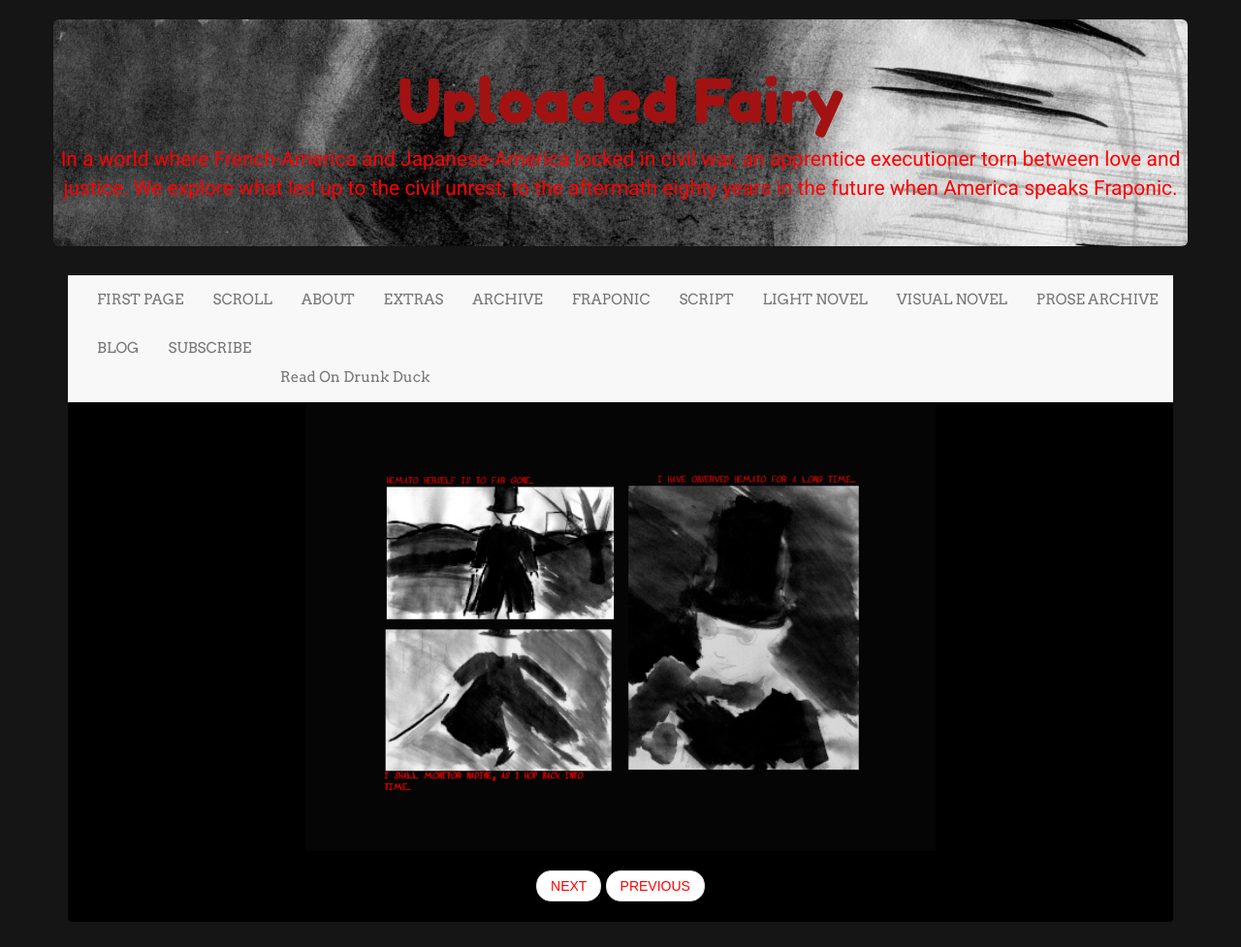
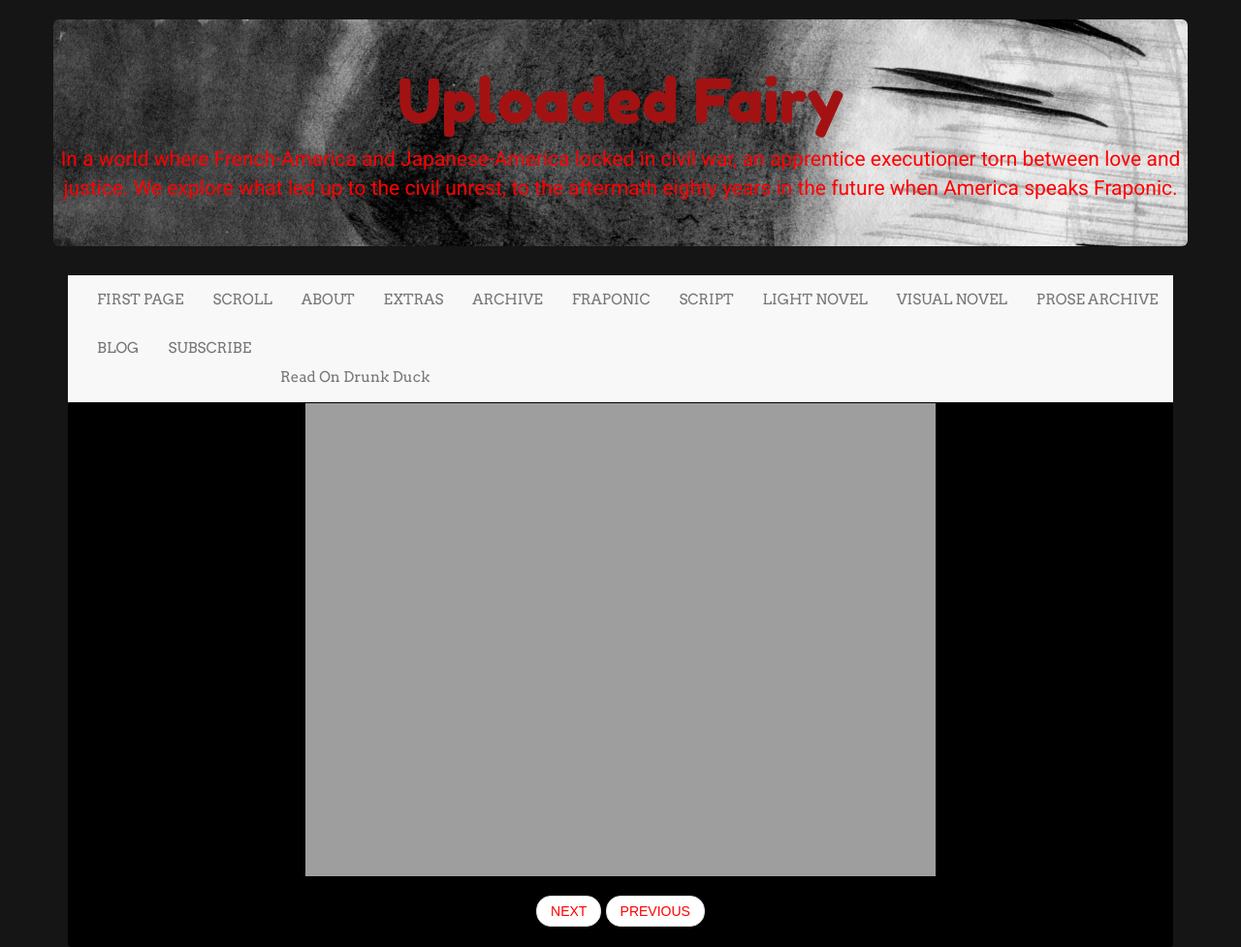
Before and after one commit to LWFlouisa/UploadedFairy, a Jekyll site: the page built from _posts/2021-12-12-page44.md, in a window 1280 px wide. Shown: the whole page at 97% size. Built offline with Jekyll 4.4.1, drawn with Linux system fonts in a browser that asks for light colours; nearby versions of some CDN libraries; before the commit the page ends 951 px from its top, so only the background shows below that.

Commit message:
Update 2021-12-12-page44.md

```diff
--- a/_posts/2021-12-12-page44.md
+++ b/_posts/2021-12-12-page44.md
@@ -5,4 +5,4 @@ title: "Side Story: Mr. Clocktime Tips His Hat P2"
 categories: page
 permalink: /044
 ---
-![PAGE FOURTY FOUR]({{ site.url }}/pages/pagetest45.png)
+![PAGE FOURTY FOUR]({{ site.url }}/finished_pages/page44.jpg)
```
